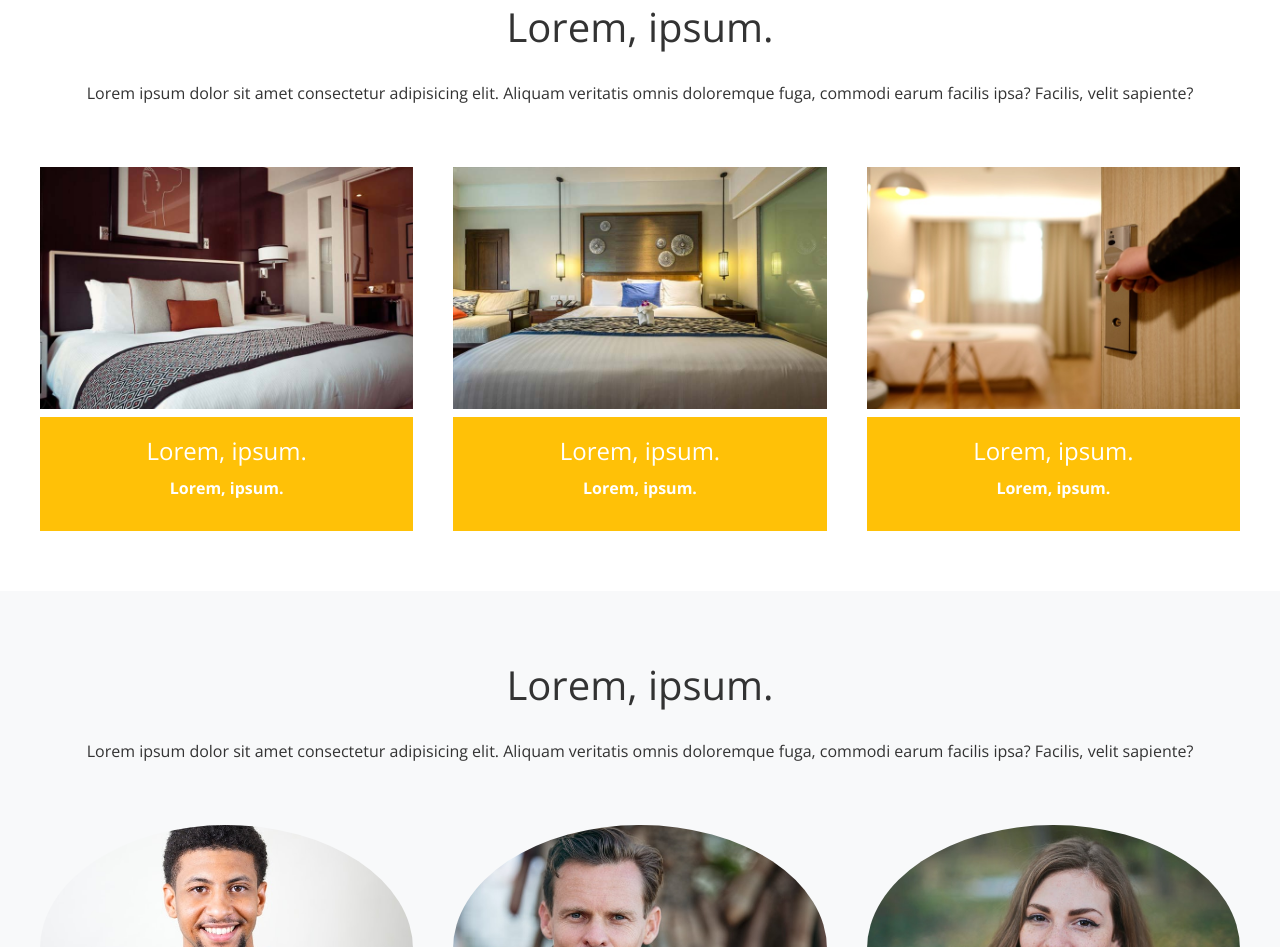
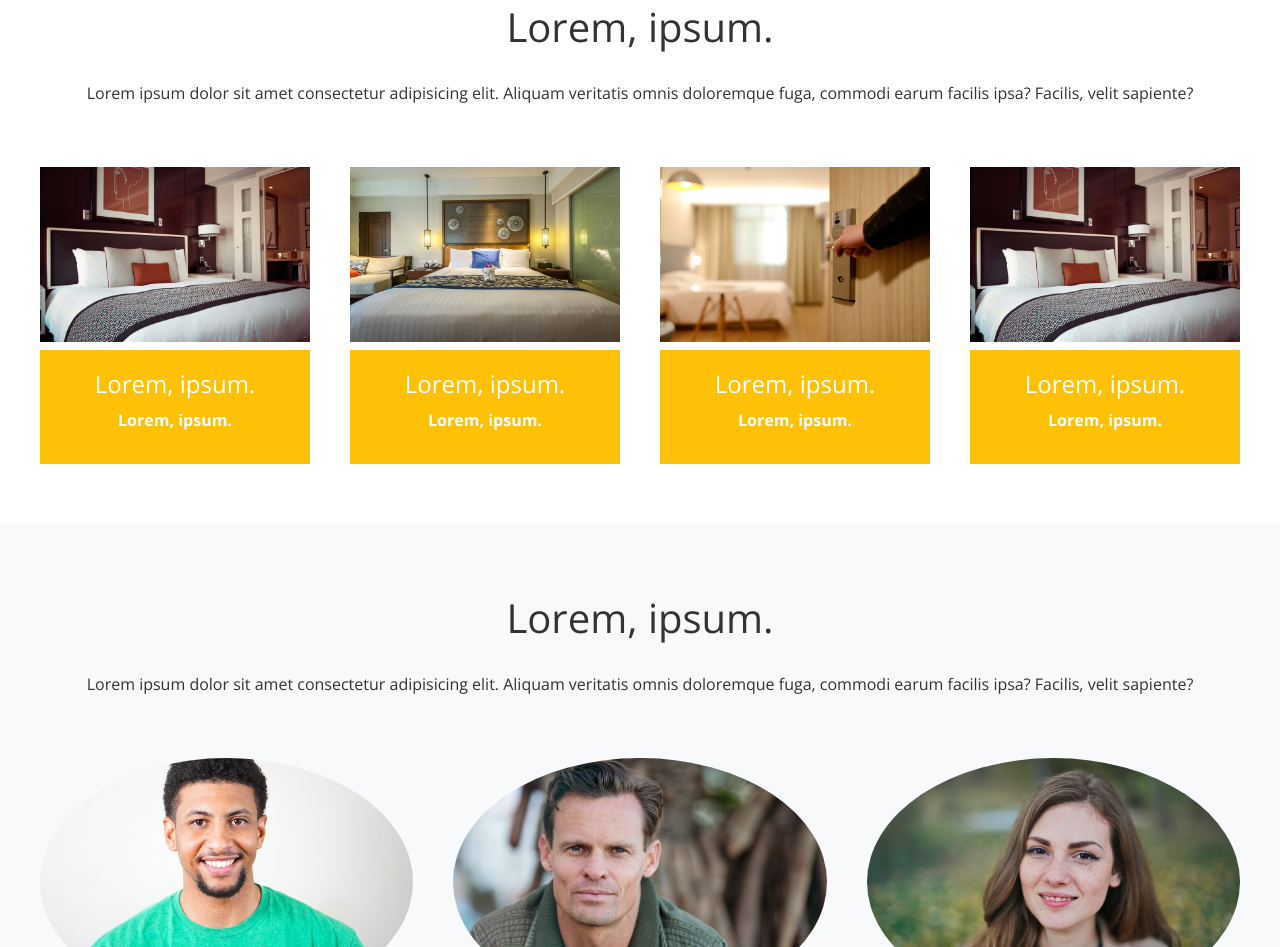
Before and after one commit to HYamaan/hotel-site, a plain HTML site: page index.html in a window 1280 px wide. Shown: the part 3073-4020 px from the top of the page. Drawn offline with nearby package versions, Linux system fonts and the light colour scheme.

Commit message:
update room number

```diff
--- a/index.html
+++ b/index.html
@@ -155,6 +155,13 @@
                         <p>Lorem, ipsum.</p>
                     </div>
                 </div>
+                <div class="card">
+                    <img src=" img/room1.jpeg" alt="">
+                    <div class="card-body bg-warning">
+                        <h2>Lorem, ipsum.</h2>
+                        <p>Lorem, ipsum.</p>
+                    </div>
+                </div>
             </div>
 
 
```
